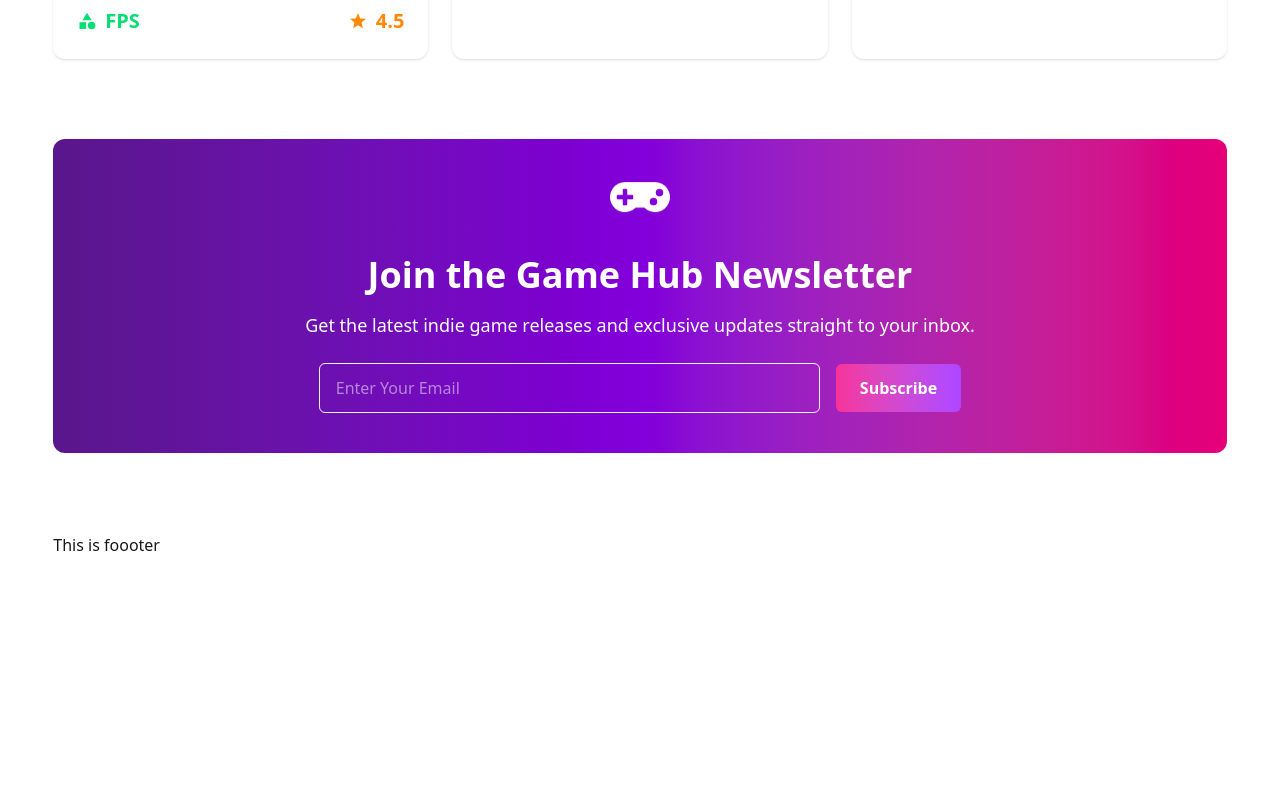
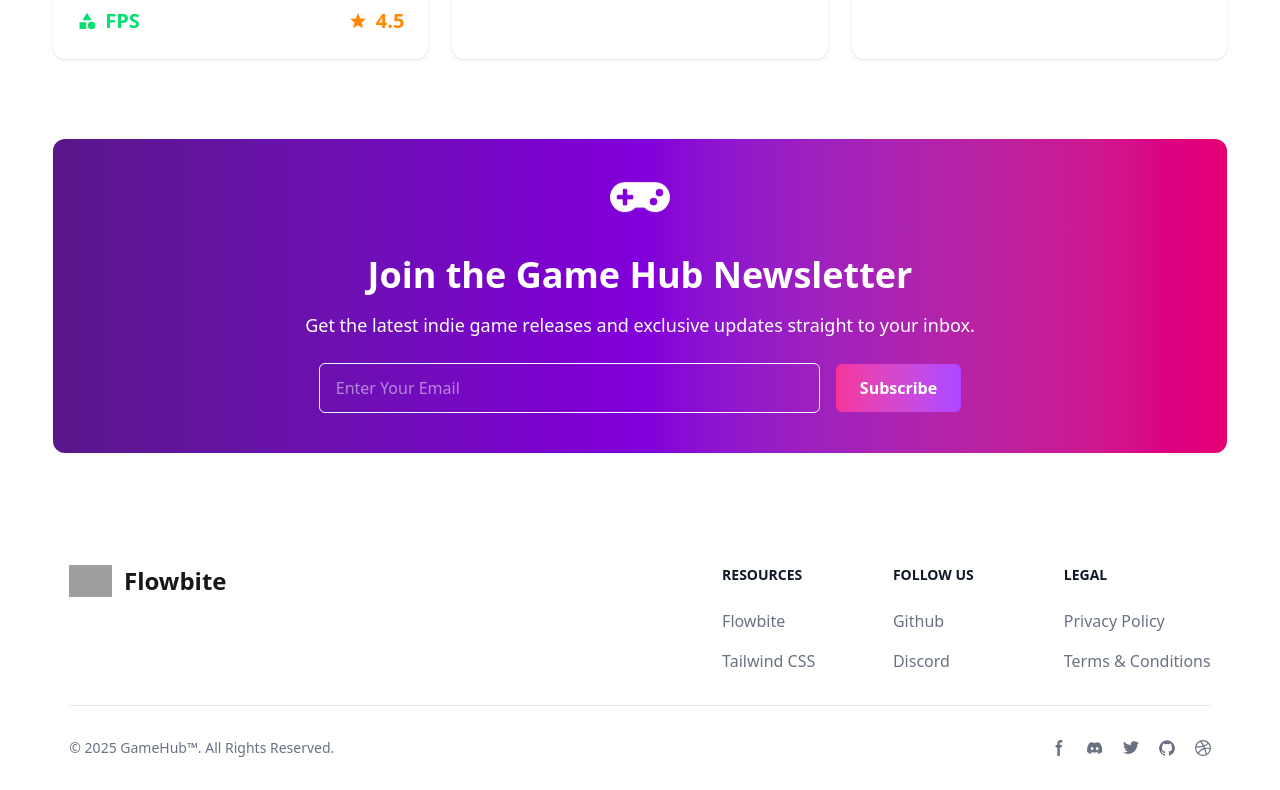
Before and after one commit to Abdul-Kader-Rimon/gamehub, a React (Vite) app: page / in a window 1280 px wide. Shown: the part 1042-1832 px from the top of the page. Before the commit the page ends 1599 px from the top, so only its background shows below. Built offline with nearby package versions, Linux system fonts and the light colour scheme; no server answers; grey boxes are pictures that could not be loaded.

Commit message:
Footer section

```diff
--- a/src/components/Footer.jsx
+++ b/src/components/Footer.jsx
@@ -3,12 +3,193 @@
 
 const Footer = () => {
     return (
-        <div>
-            <MyContainer>
-                This is foooter
-            </MyContainer>
-
-        </div>
+      <div>
+        <MyContainer>
+          <footer class="bg-white dark:bg-gray-900">
+            <div class="mx-auto w-full max-w-screen-xl p-4 py-6 lg:py-8">
+              <div class="md:flex md:justify-between">
+                <div class="mb-6 md:mb-0">
+                  <a href="https://flowbite.com/" class="flex items-center">
+                    <img
+                      src="https://flowbite.com/docs/images/logo.svg"
+                      class="h-8 me-3"
+                      alt="FlowBite Logo"
+                    />
+                    <span class="self-center text-2xl font-semibold whitespace-nowrap dark:text-white">
+                      Flowbite
+                    </span>
+                  </a>
+                </div>
+                <div class="grid grid-cols-2 gap-8 sm:gap-6 sm:grid-cols-3">
+                  <div>
+                    <h2 class="mb-6 text-sm font-semibold text-gray-900 uppercase dark:text-white">
+                      Resources
+                    </h2>
+                    <ul class="text-gray-500 dark:text-gray-400 font-medium">
+                      <li class="mb-4">
+                        <a href="https://flowbite.com/" class="hover:underline">
+                          Flowbite
+                        </a>
+                      </li>
+                      <li>
+                        <a
+                          href="https://tailwindcss.com/"
+                          class="hover:underline"
+                        >
+                          Tailwind CSS
+                        </a>
+                      </li>
+                    </ul>
+                  </div>
+                  <div>
+                    <h2 class="mb-6 text-sm font-semibold text-gray-900 uppercase dark:text-white">
+                      Follow us
+                    </h2>
+                    <ul class="text-gray-500 dark:text-gray-400 font-medium">
+                      <li class="mb-4">
+                        <a
+                          href="https://github.com/themesberg/flowbite"
+                          class="hover:underline "
+                        >
+                          Github
+                        </a>
+                      </li>
+                      <li>
+                        <a
+                          href="https://discord.gg/4eeurUVvTy"
+                          class="hover:underline"
+                        >
+                          Discord
+                        </a>
+                      </li>
+                    </ul>
+                  </div>
+                  <div>
+                    <h2 class="mb-6 text-sm font-semibold text-gray-900 uppercase dark:text-white">
+                      Legal
+                    </h2>
+                    <ul class="text-gray-500 dark:text-gray-400 font-medium">
+                      <li class="mb-4">
+                        <a href="#" class="hover:underline">
+                          Privacy Policy
+                        </a>
+                      </li>
+                      <li>
+                        <a href="#" class="hover:underline">
+                          Terms &amp; Conditions
+                        </a>
+                      </li>
+                    </ul>
+                  </div>
+                </div>
+              </div>
+              <hr class="my-6 border-gray-200 sm:mx-auto dark:border-gray-700 lg:my-8" />
+              <div class="sm:flex sm:items-center sm:justify-between">
+                <span class="text-sm text-gray-500 sm:text-center dark:text-gray-400">
+                  © 2025{" "}
+                  <a href="https://flowbite.com/" class="hover:underline">
+                    GameHub™
+                  </a>
+                  . All Rights Reserved.
+                </span>
+                <div class="flex mt-4 sm:justify-center sm:mt-0">
+                  <a
+                    href="#"
+                    class="text-gray-500 hover:text-gray-900 dark:hover:text-white"
+                  >
+                    <svg
+                      class="w-4 h-4"
+                      aria-hidden="true"
+                      xmlns="http://www.w3.org/2000/svg"
+                      fill="currentColor"
+                      viewBox="0 0 8 19"
+                    >
+                      <path
+                        fill-rule="evenodd"
+                        d="M6.135 3H8V0H6.135a4.147 4.147 0 0 0-4.142 4.142V6H0v3h2v9.938h3V9h2.021l.592-3H5V3.591A.6.6 0 0 1 5.592 3h.543Z"
+                        clip-rule="evenodd"
+                      />
+                    </svg>
+                    <span class="sr-only">Facebook page</span>
+                  </a>
+                  <a
+                    href="#"
+                    class="text-gray-500 hover:text-gray-900 dark:hover:text-white ms-5"
+                  >
+                    <svg
+                      class="w-4 h-4"
+                      aria-hidden="true"
+                      xmlns="http://www.w3.org/2000/svg"
+                      fill="currentColor"
+                      viewBox="0 0 21 16"
+                    >
+                      <path d="M16.942 1.556a16.3 16.3 0 0 0-4.126-1.3 12.04 12.04 0 0 0-.529 1.1 15.175 15.175 0 0 0-4.573 0 11.585 11.585 0 0 0-.535-1.1 16.274 16.274 0 0 0-4.129 1.3A17.392 17.392 0 0 0 .182 13.218a15.785 15.785 0 0 0 4.963 2.521c.41-.564.773-1.16 1.084-1.785a10.63 10.63 0 0 1-1.706-.83c.143-.106.283-.217.418-.33a11.664 11.664 0 0 0 10.118 0c.137.113.277.224.418.33-.544.328-1.116.606-1.71.832a12.52 12.52 0 0 0 1.084 1.785 16.46 16.46 0 0 0 5.064-2.595 17.286 17.286 0 0 0-2.973-11.59ZM6.678 10.813a1.941 1.941 0 0 1-1.8-2.045 1.93 1.93 0 0 1 1.8-2.047 1.919 1.919 0 0 1 1.8 2.047 1.93 1.93 0 0 1-1.8 2.045Zm6.644 0a1.94 1.94 0 0 1-1.8-2.045 1.93 1.93 0 0 1 1.8-2.047 1.918 1.918 0 0 1 1.8 2.047 1.93 1.93 0 0 1-1.8 2.045Z" />
+                    </svg>
+                    <span class="sr-only">Discord community</span>
+                  </a>
+                  <a
+                    href="#"
+                    class="text-gray-500 hover:text-gray-900 dark:hover:text-white ms-5"
+                  >
+                    <svg
+                      class="w-4 h-4"
+                      aria-hidden="true"
+                      xmlns="http://www.w3.org/2000/svg"
+                      fill="currentColor"
+                      viewBox="0 0 20 17"
+                    >
+                      <path
+                        fill-rule="evenodd"
+                        d="M20 1.892a8.178 8.178 0 0 1-2.355.635 4.074 4.074 0 0 0 1.8-2.235 8.344 8.344 0 0 1-2.605.98A4.13 4.13 0 0 0 13.85 0a4.068 4.068 0 0 0-4.1 4.038 4 4 0 0 0 .105.919A11.705 11.705 0 0 1 1.4.734a4.006 4.006 0 0 0 1.268 5.392 4.165 4.165 0 0 1-1.859-.5v.05A4.057 4.057 0 0 0 4.1 9.635a4.19 4.19 0 0 1-1.856.07 4.108 4.108 0 0 0 3.831 2.807A8.36 8.36 0 0 1 0 14.184 11.732 11.732 0 0 0 6.291 16 11.502 11.502 0 0 0 17.964 4.5c0-.177 0-.35-.012-.523A8.143 8.143 0 0 0 20 1.892Z"
+                        clip-rule="evenodd"
+                      />
+                    </svg>
+                    <span class="sr-only">Twitter page</span>
+                  </a>
+                  <a
+                    href="#"
+                    class="text-gray-500 hover:text-gray-900 dark:hover:text-white ms-5"
+                  >
+                    <svg
+                      class="w-4 h-4"
+                      aria-hidden="true"
+                      xmlns="http://www.w3.org/2000/svg"
+                      fill="currentColor"
+                      viewBox="0 0 20 20"
+                    >
+                      <path
+                        fill-rule="evenodd"
+                        d="M10 .333A9.911 9.911 0 0 0 6.866 19.65c.5.092.678-.215.678-.477 0-.237-.01-1.017-.014-1.845-2.757.6-3.338-1.169-3.338-1.169a2.627 2.627 0 0 0-1.1-1.451c-.9-.615.07-.6.07-.6a2.084 2.084 0 0 1 1.518 1.021 2.11 2.11 0 0 0 2.884.823c.044-.503.268-.973.63-1.325-2.2-.25-4.516-1.1-4.516-4.9A3.832 3.832 0 0 1 4.7 7.068a3.56 3.56 0 0 1 .095-2.623s.832-.266 2.726 1.016a9.409 9.409 0 0 1 4.962 0c1.89-1.282 2.717-1.016 2.717-1.016.366.83.402 1.768.1 2.623a3.827 3.827 0 0 1 1.02 2.659c0 3.807-2.319 4.644-4.525 4.889a2.366 2.366 0 0 1 .673 1.834c0 1.326-.012 2.394-.012 2.72 0 .263.18.572.681.475A9.911 9.911 0 0 0 10 .333Z"
+                        clip-rule="evenodd"
+                      />
+                    </svg>
+                    <span class="sr-only">GitHub account</span>
+                  </a>
+                  <a
+                    href="#"
+                    class="text-gray-500 hover:text-gray-900 dark:hover:text-white ms-5"
+                  >
+                    <svg
+                      class="w-4 h-4"
+                      aria-hidden="true"
+                      xmlns="http://www.w3.org/2000/svg"
+                      fill="currentColor"
+                      viewBox="0 0 20 20"
+                    >
+                      <path
+                        fill-rule="evenodd"
+                        d="M10 0a10 10 0 1 0 10 10A10.009 10.009 0 0 0 10 0Zm6.613 4.614a8.523 8.523 0 0 1 1.93 5.32 20.094 20.094 0 0 0-5.949-.274c-.059-.149-.122-.292-.184-.441a23.879 23.879 0 0 0-.566-1.239 11.41 11.41 0 0 0 4.769-3.366ZM8 1.707a8.821 8.821 0 0 1 2-.238 8.5 8.5 0 0 1 5.664 2.152 9.608 9.608 0 0 1-4.476 3.087A45.758 45.758 0 0 0 8 1.707ZM1.642 8.262a8.57 8.57 0 0 1 4.73-5.981A53.998 53.998 0 0 1 9.54 7.222a32.078 32.078 0 0 1-7.9 1.04h.002Zm2.01 7.46a8.51 8.51 0 0 1-2.2-5.707v-.262a31.64 31.64 0 0 0 8.777-1.219c.243.477.477.964.692 1.449-.114.032-.227.067-.336.1a13.569 13.569 0 0 0-6.942 5.636l.009.003ZM10 18.556a8.508 8.508 0 0 1-5.243-1.8 11.717 11.717 0 0 1 6.7-5.332.509.509 0 0 1 .055-.02 35.65 35.65 0 0 1 1.819 6.476 8.476 8.476 0 0 1-3.331.676Zm4.772-1.462A37.232 37.232 0 0 0 13.113 11a12.513 12.513 0 0 1 5.321.364 8.56 8.56 0 0 1-3.66 5.73h-.002Z"
+                        clip-rule="evenodd"
+                      />
+                    </svg>
+                    <span class="sr-only">Dribbble account</span>
+                  </a>
+                </div>
+              </div>
+            </div>
+          </footer>
+        </MyContainer>
+      </div>
     );
 };
 
```
